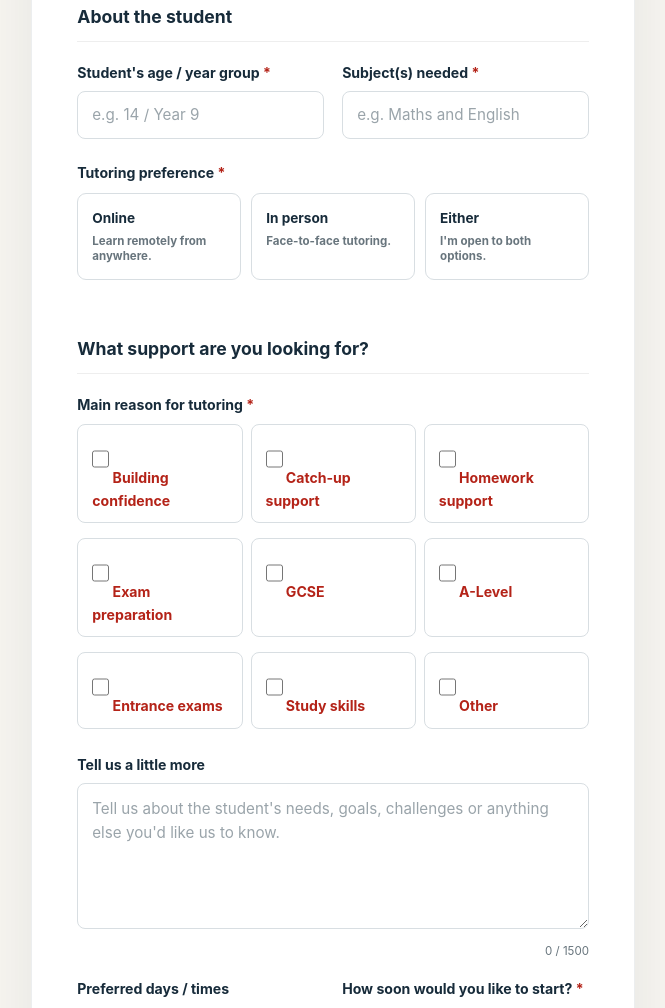
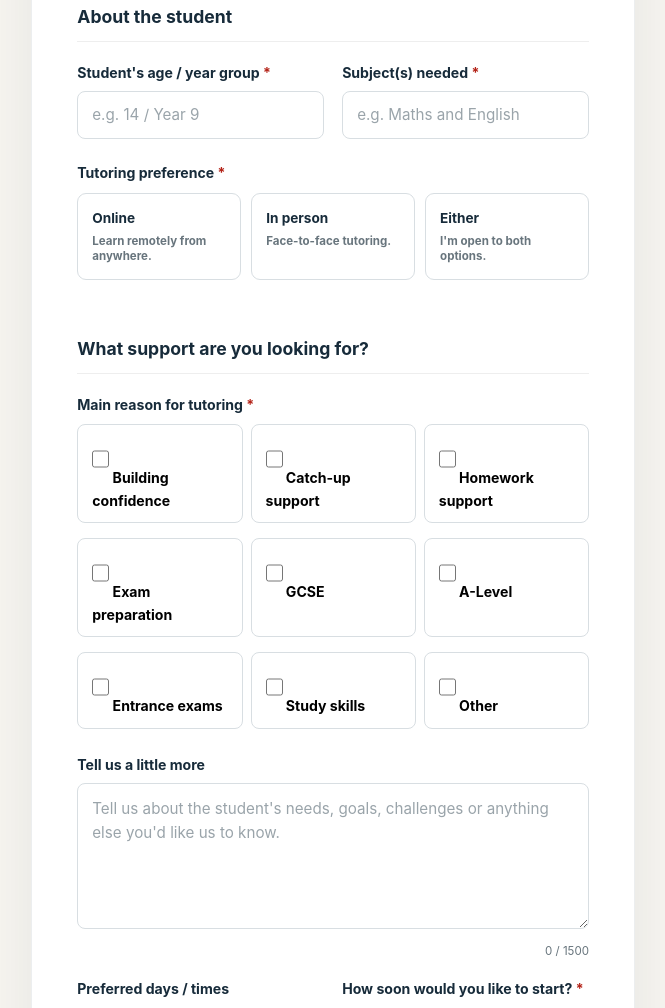
Before and after one commit to dannycodemaster/Golden-path-Tutors, a website built with Vite: page contact.html in a window 1280 px wide. Shown: the part 892-1900 px from the top of the page, without its empty margins (565-1230 px from the left). Built offline with nearby package versions, Linux system fonts and the light colour scheme.

Commit message:
Change checkbox label text color to black

```diff
--- a/contact.html
+++ b/contact.html
@@ -360,7 +360,7 @@
     .gpt-grid--2 { grid-template-columns: 1fr 1fr; }
     .gpt-field { margin-bottom: 18px; }
     .gpt-field label { display: block; margin-bottom: 7px; color: var(--gpt-navy); font-size: 0.88rem; font-weight: 700; }
-    .gpt-field label span { color: var(--gpt-error); }
+    .gpt-field > label > span { color: var(--gpt-error); }
     .gpt-field input, .gpt-field select, .gpt-field textarea { width: 100%; border: 1px solid var(--gpt-border); border-radius: 8px; background: #fff; color: var(--gpt-text); font: inherit; font-size: 0.95rem; transition: border-color 0.2s ease, box-shadow 0.2s ease; }
     .gpt-field input, .gpt-field select { min-height: 48px; padding: 0 14px; }
     .gpt-field textarea { min-height: 130px; padding: 13px 14px; resize: vertical; line-height: 1.55; }
@@ -400,7 +400,8 @@
     .gpt-honeypot { position: absolute !important; left: -9999px !important; width: 1px !important; height: 1px !important; overflow: hidden !important; }
     /* Checkbox group */
     .gpt-checkbox-group { display: grid; grid-template-columns: repeat(3, 1fr); gap: 8px; margin-top: 8px; }
-    .gpt-check-option { display: flex; align-items: center; gap: 10px; padding: 10px 14px; border: 1px solid var(--gpt-border); border-radius: 8px; cursor: pointer; font-size: 0.87rem; color: var(--gpt-navy); font-weight: 600; transition: border-color 0.2s, background 0.2s; }
+    .gpt-check-option { display: flex; align-items: center; gap: 10px; padding: 10px 14px; border: 1px solid var(--gpt-border); border-radius: 8px; cursor: pointer; font-size: 0.87rem; color: #000000; font-weight: 600; transition: border-color 0.2s, background 0.2s; }
+    .gpt-check-option span { color: #000000; }
     .gpt-check-option:hover { border-color: var(--gpt-primary); background: rgba(182,138,58,0.05); }
     .gpt-check-option input[type="checkbox"] { flex: 0 0 auto; width: 17px; height: 17px; accent-color: var(--gpt-primary); cursor: pointer; }
     .gpt-check-option:has(input:checked) { border-color: var(--gpt-primary); background: rgba(182,138,58,0.1); }
```
